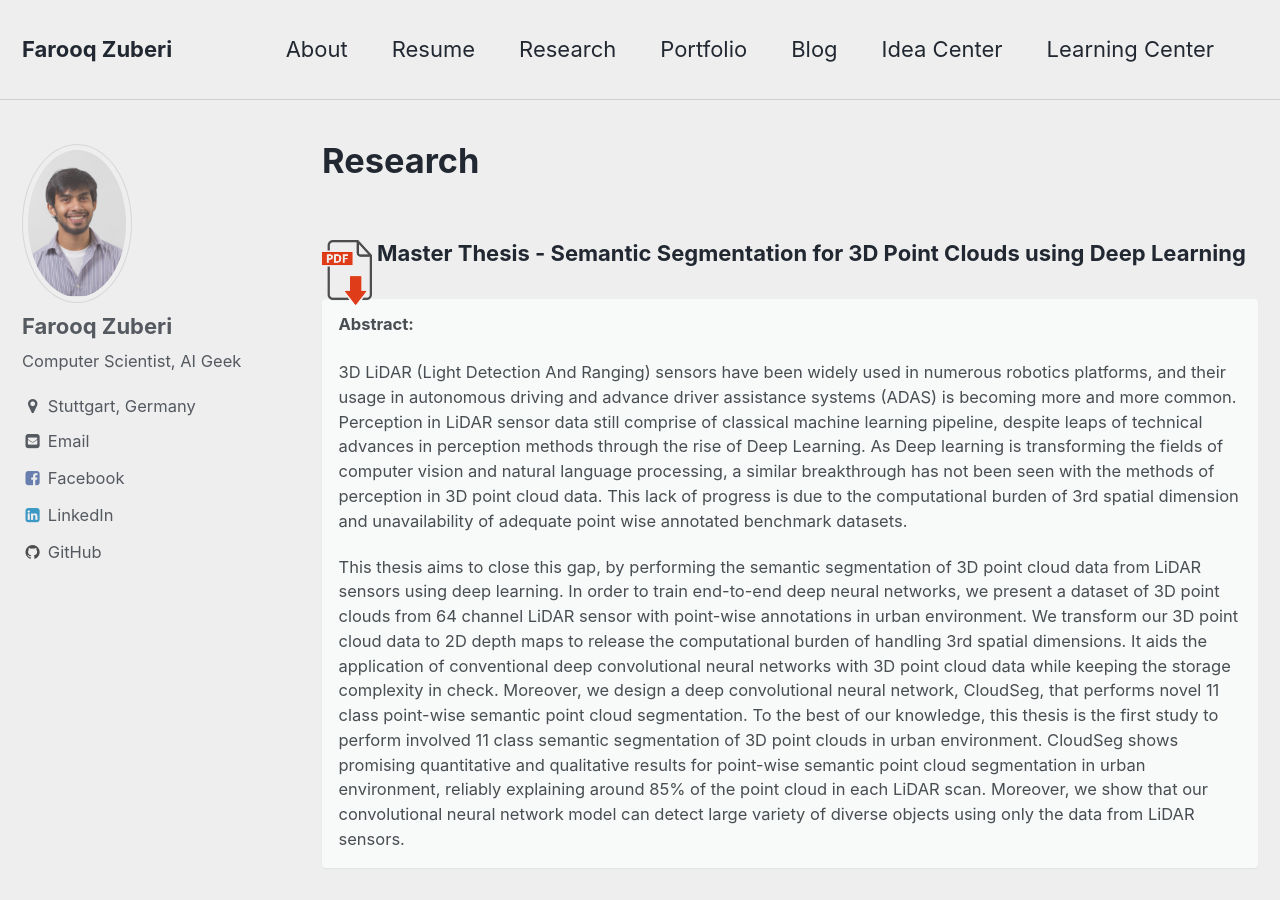
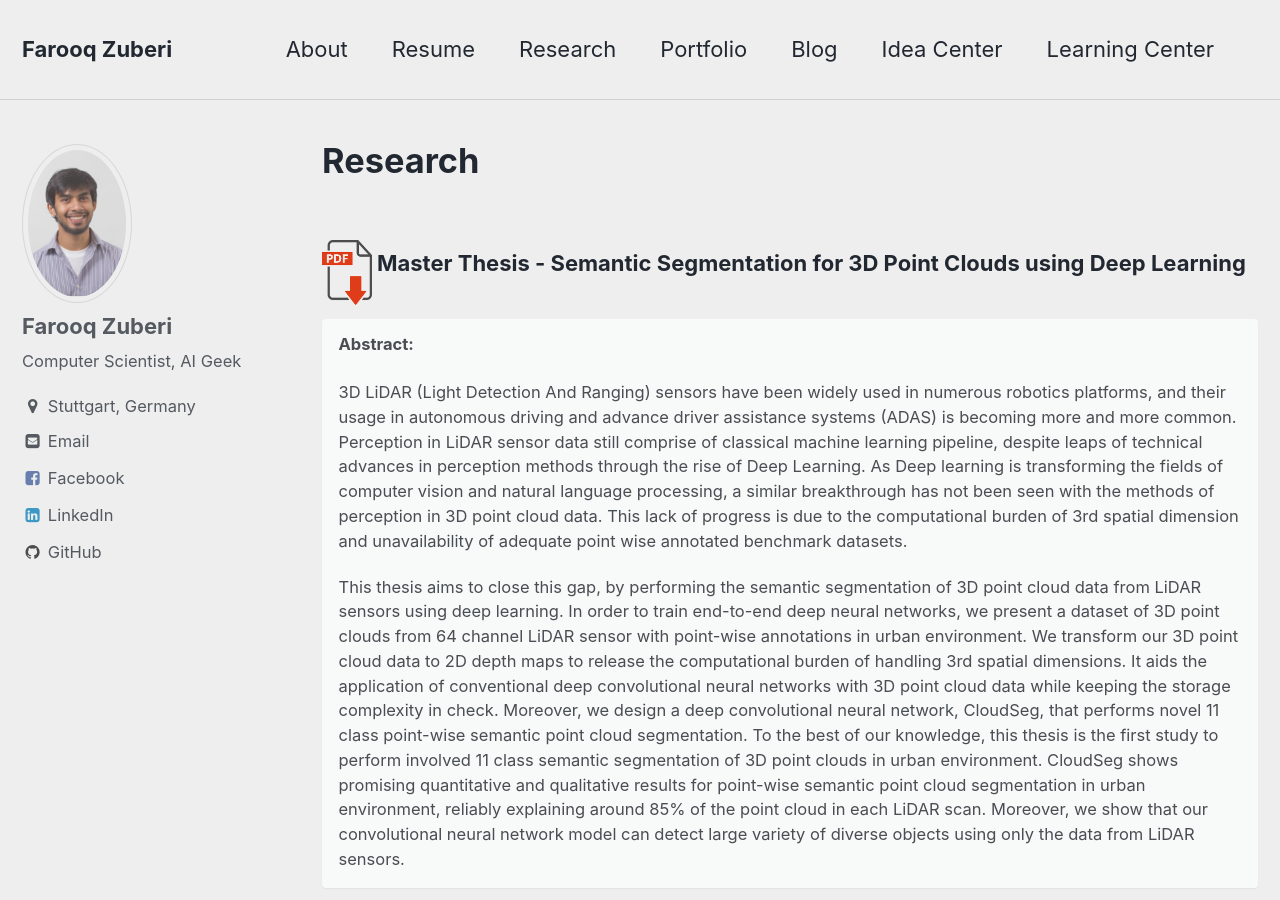
Before and after one commit to FarooqZuberi/FarooqZuberi.github.io, a Jekyll site: the page built from _pages/publications.html, in a window 1280 px wide and 900 px high. Built offline with Jekyll 4.4.1, drawn with Linux system fonts in a browser that asks for light colours.

Commit message:
fixed minor issues

```diff
--- a/_pages/publications.html
+++ b/_pages/publications.html
@@ -4,7 +4,7 @@
 layout: single
 ---
 
-<h3><a href="https://drive.google.com/file/d/0B2rr9ElbXBeSeU9JOVkxN0Fibjg/view?usp=sharing" target="_blank"><img src="{{ site.url }}{{ site.baseurl }}/assets/images/icons/pdf.gif" alt="Semantic Segmentation for 3D Point Clouds using Deep Learning" style="float: left;" height="50" width="50"></a><div style="padding-left:55px;display: block;">Master Thesis - Semantic Segmentation for 3D Point Clouds using Deep Learning</div></h3>
+<h3><a href="https://drive.google.com/file/d/0B2rr9ElbXBeSeU9JOVkxN0Fibjg/view?usp=sharing" target="_blank"><img src="{{ site.url }}{{ site.baseurl }}/assets/images/icons/pdf.gif" alt="Semantic Segmentation for 3D Point Clouds using Deep Learning" style="float: left;" height="50" width="50"></a><div style="padding-left:55px;display: block;padding-top: 10px;padding-bottom: 10px;">Master Thesis - Semantic Segmentation for 3D Point Clouds using Deep Learning</div></h3>
 <div class="notice">
 <h4>Abstract:</h4>
 <br>
@@ -13,8 +13,8 @@
 </div>
 
 <h2>Research work during Bachelor Degree</h2>
-<h3><a href="http://ieeexplore.ieee.org/document/6754607/" target="_blank"><img src="{{ site.url }}{{ site.baseurl }}/assets/images/icons/pdf.gif" alt="ClickSafe/Mitigation and Prevention from Clickjacking – Bachelors Thesis" style="float: left;"  height="50" width="50"></a><div style="padding-left:55px;display: block;">ClickSafe/Mitigation and Prevention from Clickjacking – Bachelors Thesis</div></h3>
-<p style="padding-top: 20px;">Conference: 15th IEEE International Symposium on High Assurance Systems Engineering, 2014, Miami, Florida, USA. A browser security add-on that mitigate click-jacking using detection system and collaborative user feedback.</p>
+<h3><a href="http://ieeexplore.ieee.org/document/6754607/" target="_blank"><img src="{{ site.url }}{{ site.baseurl }}/assets/images/icons/pdf.gif" alt="ClickSafe/Mitigation and Prevention from Clickjacking – Bachelors Thesis" style="float: left;"  height="50" width="50"></a><div style="padding-left:55px;display: block;padding-top: 10px;padding-bottom: 10px;">ClickSafe/Mitigation and Prevention from Clickjacking – Bachelors Thesis</div></h3>
+<p style="padding-top: 28px;">Conference: 15th IEEE International Symposium on High Assurance Systems Engineering, 2014, Miami, Florida, USA. A browser security add-on that mitigate click-jacking using detection system and collaborative user feedback.</p>
 
 <div class="notice">
 <h4>Abstract:</h4>
@@ -22,8 +22,8 @@
 <p>Click jacking is an act of hijacking user clicks in order to perform undesired actions which are beneficial for the attacker. We propose Click safe, a browser-based tool to provide increased security and reliability against click jacking attacks. Click safe is based on three major components. The detection unit detects malicious components in a web page that redirect users to external links. The mitigation unit provides interception of user clicks and give educated warnings to users who can then choose to continue or not. Click safe also incorporate a feedback unit which records the user's actions, converts them into ratings and allows future interactions to be more informed. Click safe is predominant from other similar tools as the detection and mitigation is based on a comprehensive framework which utilizes detection of malicious web components and incorporating user feedback. We explain the mechanism of click safe, describes its performance, and highlights its potential in providing safety against click jacking to a large number of users.</p>
 </div>
 
-<h3><a href="http://ieeexplore.ieee.org/document/7845067/" target="_blank"><img src="{{ site.url }}{{ site.baseurl }}/assets/images/icons/pdf.gif" alt="Dynamic Gesture Recognition using Machine Learning Techniques and factor affecting its accuracies" style="float: left;" height="50" width="50"></a><div style="padding-left:55px;display: block;">Dynamic Gesture Recognition using Machine Learning Techniques and factor affecting its accuracies</div></h3>
-<p style="padding-top: 3px;">Conference: 6th International Conference on Innovative Computing Technology (INTECH), 2016, Islamabad, PK.</p>
+<h3><a href="http://ieeexplore.ieee.org/document/7845067/" target="_blank"><img src="{{ site.url }}{{ site.baseurl }}/assets/images/icons/pdf.gif" alt="Dynamic Gesture Recognition using Machine Learning Techniques and factor affecting its accuracies" style="float: left;" height="50" width="50"></a><div style="padding-left:55px;display: block;padding-top: 10px;padding-bottom: 10px;">Dynamic Gesture Recognition using Machine Learning Techniques and factor affecting its accuracies</div></h3>
+<p style="padding-top: 10px;">Conference: 6th International Conference on Innovative Computing Technology (INTECH), 2016, Islamabad, PK.</p>
 <div class="notice">
 <h4>Abstract:</h4>
 <br>
```
